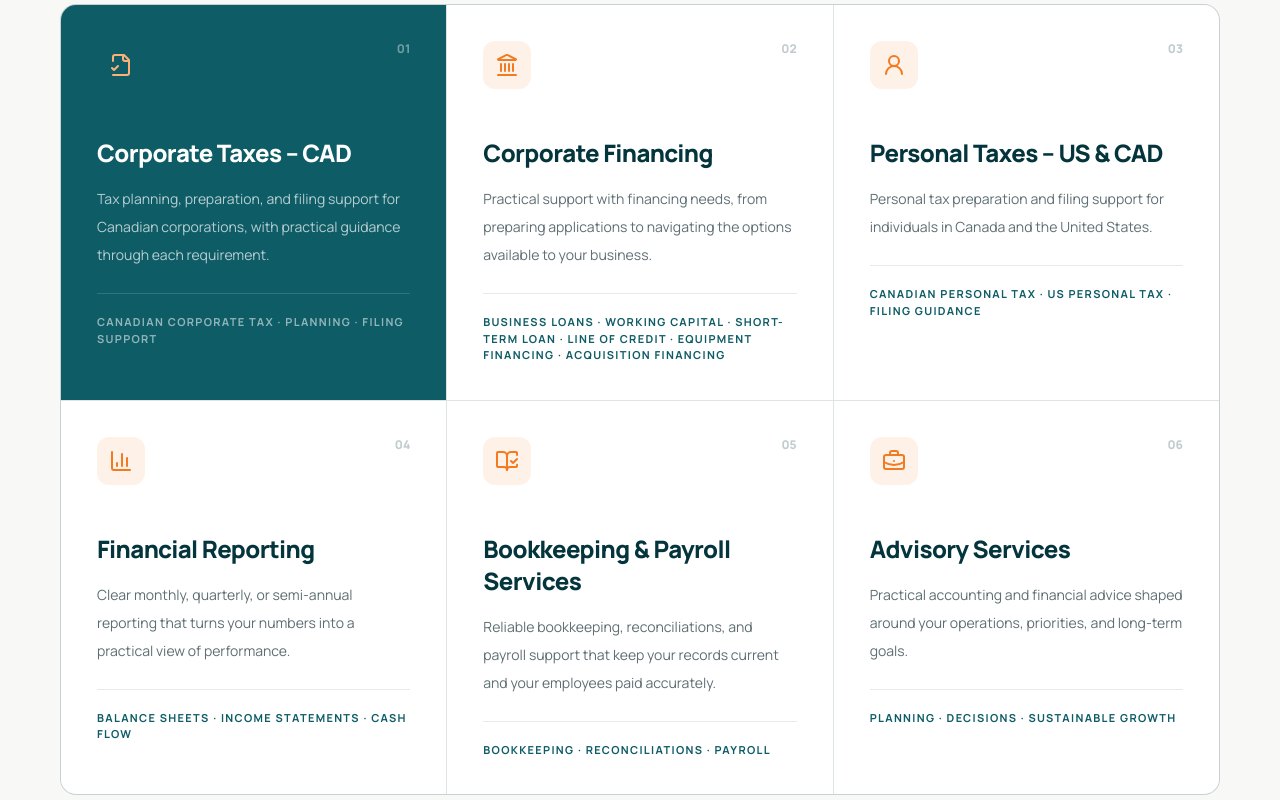
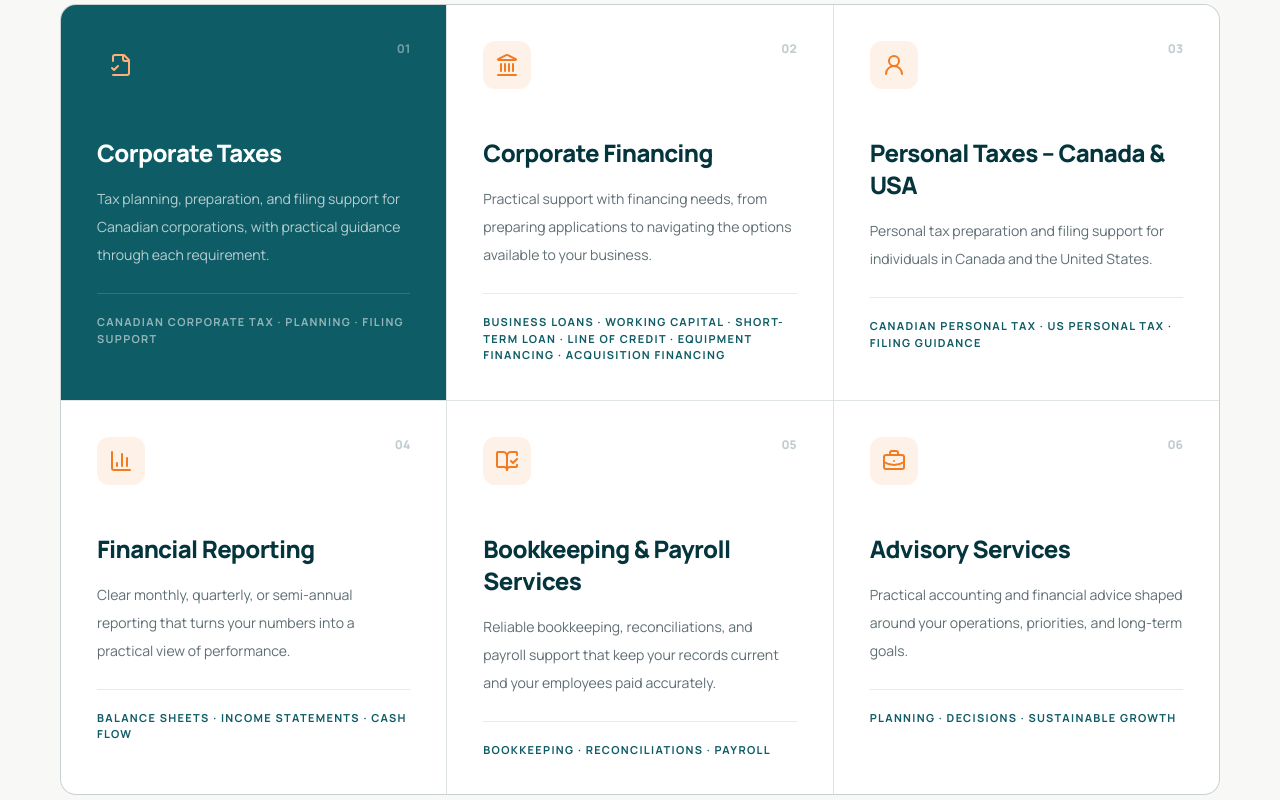
Before and after one commit to uziarslan/wealthwize-frontend, a React (Create React App) app: page / in a window 1280 px wide. Shown: the part 1180-1980 px from the top of the page. Built offline with nearby package versions, Linux system fonts and the light colour scheme; no server answers.

Commit message:
feat: integrate Google reCAPTCHA for contact form verification; update README with environment variable details and enhance service titles for clarity

```diff
--- a/package.json
+++ b/package.json
@@ -14,6 +14,7 @@
     "mailtrap": "^4.6.1",
     "react": "^19.2.0",
     "react-dom": "^19.2.0",
+    "react-google-recaptcha": "^3.1.0",
     "react-router-dom": "^7.9.4",
     "react-scripts": "5.0.1",
     "tailwind-merge": "^3.3.1",
--- a/src/components/Footer.jsx
+++ b/src/components/Footer.jsx
@@ -11,9 +11,9 @@ const companyLinks = [
 ];
 
 const serviceLinks = [
-  "Corporate Taxes – CAD",
+  "Corporate Taxes",
   "Corporate Financing",
-  "Personal Taxes – US & CAD",
+  "Personal Taxes – Canada & USA",
   "Financial Reporting",
   "Bookkeeping & Payroll Services",
   "Advisory Services",
--- a/src/screens/ContactUs/ContactUs.js
+++ b/src/screens/ContactUs/ContactUs.js
@@ -1,4 +1,5 @@
-import React, { useState } from "react";
+import React, { useRef, useState } from "react";
+import ReCAPTCHA from "react-google-recaptcha";
 import {
   ArrowRight,
   Check,
@@ -61,16 +62,19 @@ const conversationSteps = [
 ];
 
 const serviceNeeds = [
-  "Corporate Taxes – CAD",
+  "Corporate Taxes",
   "Corporate Financing",
-  "Personal Taxes – US & CAD",
+  "Personal Taxes – Canada & USA",
   "Financial Reporting",
   "Bookkeeping & Payroll Services",
   "Advisory Services",
 ];
 
+const recaptchaSiteKey = process.env.REACT_APP_RECAPTCHA_SITE_KEY;
+
 export const ContactUs = () => {
   const contentRef = useAutoScrollPastHero();
+  const recaptchaRef = useRef(null);
   const [formData, setFormData] = useState({
     fullName: "",
     email: "",
@@ -78,6 +82,7 @@ export const ContactUs = () => {
     message: "",
   });
   const [isSubmitting, setIsSubmitting] = useState(false);
+  const [recaptchaToken, setRecaptchaToken] = useState("");
   const [modalState, setModalState] = useState({
     isOpen: false,
     title: "",
@@ -110,13 +115,35 @@ export const ContactUs = () => {
       return;
     }
 
+    if (!recaptchaSiteKey) {
+      showModal(
+        "Verification Unavailable",
+        "Spam protection is not configured yet. Please email us directly while we fix this.",
+        "error"
+      );
+      return;
+    }
+
+    if (!recaptchaToken) {
+      showModal(
+        "Verification Required",
+        "Please confirm that you’re not a robot before submitting.",
+        "error"
+      );
+      return;
+    }
+
     setIsSubmitting(true);
 
     try {
       const response = await fetch("/api/contact", {
         method: "POST",
         headers: { "Content-Type": "application/json" },
-        body: JSON.stringify({ source: "Contact Form", ...formData }),
+        body: JSON.stringify({
+          source: "Contact Form",
+          ...formData,
+          recaptchaToken,
+        }),
       });
 
       if (!response.ok) {
@@ -137,6 +164,8 @@ export const ContactUs = () => {
       );
     } finally {
       setIsSubmitting(false);
+      setRecaptchaToken("");
+      recaptchaRef.current?.reset();
     }
   };
 
@@ -375,6 +404,29 @@ export const ContactUs = () => {
                     />
                   </div>
 
+                  <div>
+                    <p className="font-manrope text-[12px] font-bold text-[#04343C]">
+                      Spam protection
+                    </p>
+                    {recaptchaSiteKey ? (
+                      <div className="mt-2 max-w-full overflow-hidden">
+                        <div className="origin-top-left max-[380px]:-mb-4 max-[380px]:scale-[0.78]">
+                          <ReCAPTCHA
+                            ref={recaptchaRef}
+                            sitekey={recaptchaSiteKey}
+                            onChange={(token) => setRecaptchaToken(token || "")}
+                            onExpired={() => setRecaptchaToken("")}
+                            onErrored={() => setRecaptchaToken("")}
+                          />
+                        </div>
+                      </div>
+                    ) : (
+                      <p role="alert" className="mt-2 rounded-xl border border-red-200 bg-red-50 px-4 py-3 font-manrope text-[11px] leading-[1.6] text-red-700">
+                        Verification is temporarily unavailable. Please email us directly.
+                      </p>
+                    )}
+                  </div>
+
                   <div className="flex flex-col gap-4 border-t border-[#04343C]/10 pt-6 sm:flex-row sm:items-center sm:justify-between">
                     <p className="max-w-[330px] font-manrope text-[10px] leading-[1.6] text-[#5E6E73]">
                       By submitting this form, you agree to be contacted about your inquiry.
--- a/src/screens/Home/Home.js
+++ b/src/screens/Home/Home.js
@@ -20,7 +20,7 @@ import financialImg from "../../assets/financial-consulting.png";
 const services = [
   {
     icon: FileCheck2,
-    title: "Corporate Taxes – CAD",
+    title: "Corporate Taxes",
     description:
       "Tax planning, preparation, and filing support for Canadian corporations, with practical guidance through each requirement.",
     detail: "Canadian corporate tax · Planning · Filing support",
@@ -35,7 +35,7 @@ const services = [
   },
   {
     icon: UserRound,
-    title: "Personal Taxes – US & CAD",
+    title: "Personal Taxes – Canada & USA",
     description:
       "Personal tax preparation and filing support for individuals in Canada and the United States.",
     detail: "Canadian personal tax · US personal tax · Filing guidance",
--- a/src/screens/Services/Services.js
+++ b/src/screens/Services/Services.js
@@ -22,7 +22,7 @@ const services = [
     {
         number: "01",
         icon: FileCheck2,
-        title: "Corporate Taxes – CAD",
+        title: "Corporate Taxes",
         description:
             "Keep Canadian corporate tax obligations organized, accurate, and on time, with practical guidance before, during, and after filing.",
         deliverables: ["Corporate tax returns", "Tax planning", "Filing support"],
@@ -48,7 +48,7 @@ const services = [
     {
         number: "03",
         icon: UserRound,
-        title: "Personal Taxes – US & CAD",
+        title: "Personal Taxes – Canada & USA",
         description:
             "Get organized filing support for personal tax obligations in Canada and the United States, with clear guidance through each requirement.",
         deliverables: ["Canadian personal tax", "US personal tax", "Filing guidance"],
@@ -417,7 +417,7 @@ export const Services = () => {
                                     Get reliable support across the operational work, compliance deadlines, and reporting your business depends on.
                                 </p>
                                 <div className="mt-7 flex flex-wrap gap-2">
-                                    {["Corporate taxes – CAD", "Corporate financing", "Financial reporting", "Bookkeeping & payroll", "Advisory"].map((item) => (
+                                    {["Corporate taxes", "Corporate financing", "Financial reporting", "Bookkeeping & payroll", "Advisory"].map((item) => (
                                         <span key={item} className="rounded-full border border-white/15 px-3 py-1.5 font-manrope text-[11px] font-semibold text-white/75">
                                             {item}
                                         </span>
@@ -434,7 +434,7 @@ export const Services = () => {
                                     Work through personal tax responsibilities in Canada and the US with clear requirements, practical advice, and fewer surprises.
                                 </p>
                                 <div className="mt-7 flex flex-wrap gap-2">
-                                    {["Personal taxes – US & CAD", "Financial guidance", "Clear next steps"].map((item) => (
+                                    {["Personal taxes – Canada & USA", "Financial guidance", "Clear next steps"].map((item) => (
                                         <span key={item} className="rounded-full border border-[#04343C]/12 bg-[#F8F8F7] px-3 py-1.5 font-manrope text-[11px] font-semibold text-[#04343C]/70">
                                             {item}
                                         </span>
```
Also changed, not shown: api/contact.js (+44 -2 lines), 2 other files (tests, documents, lock files or other folders).
